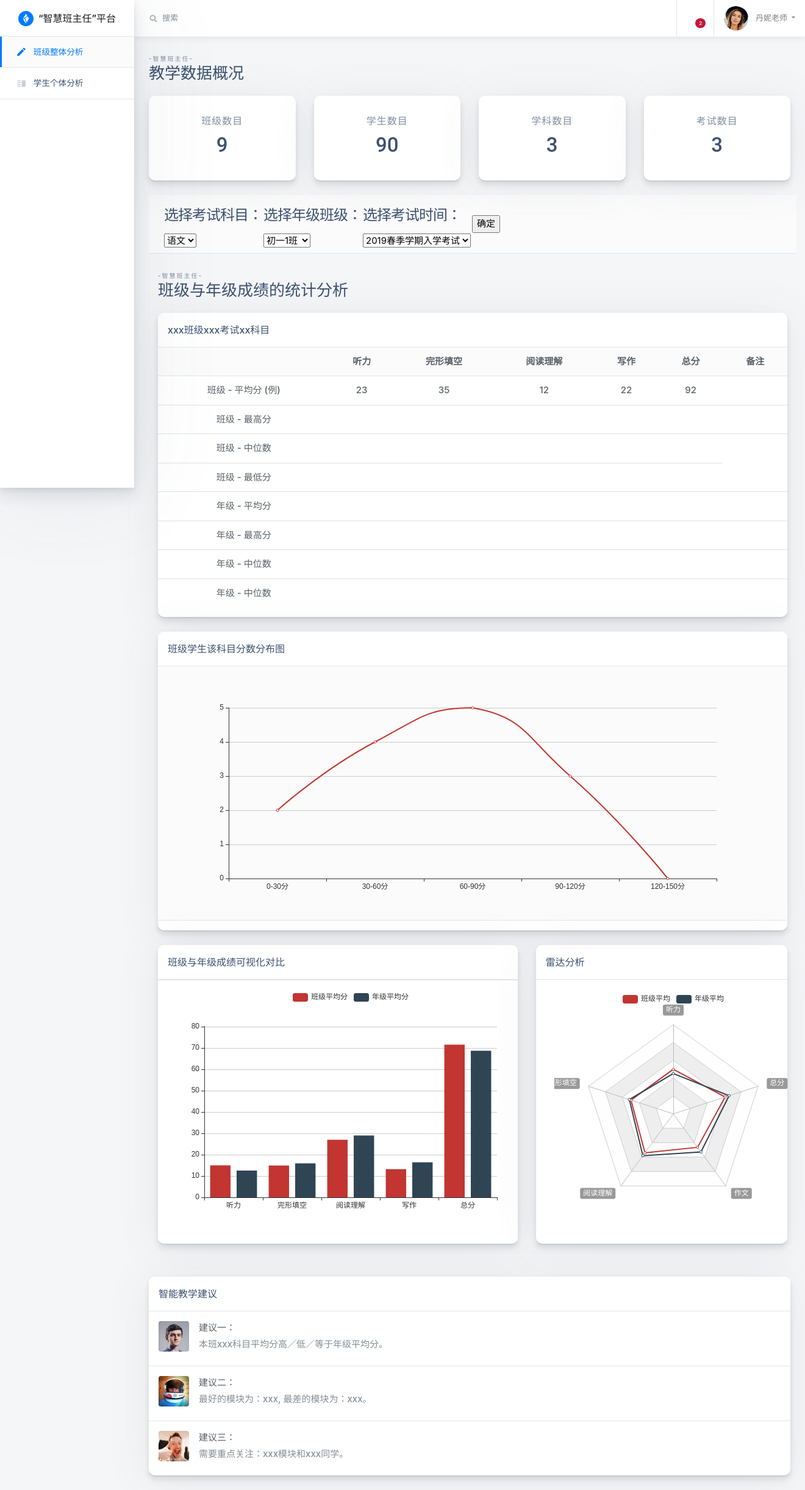
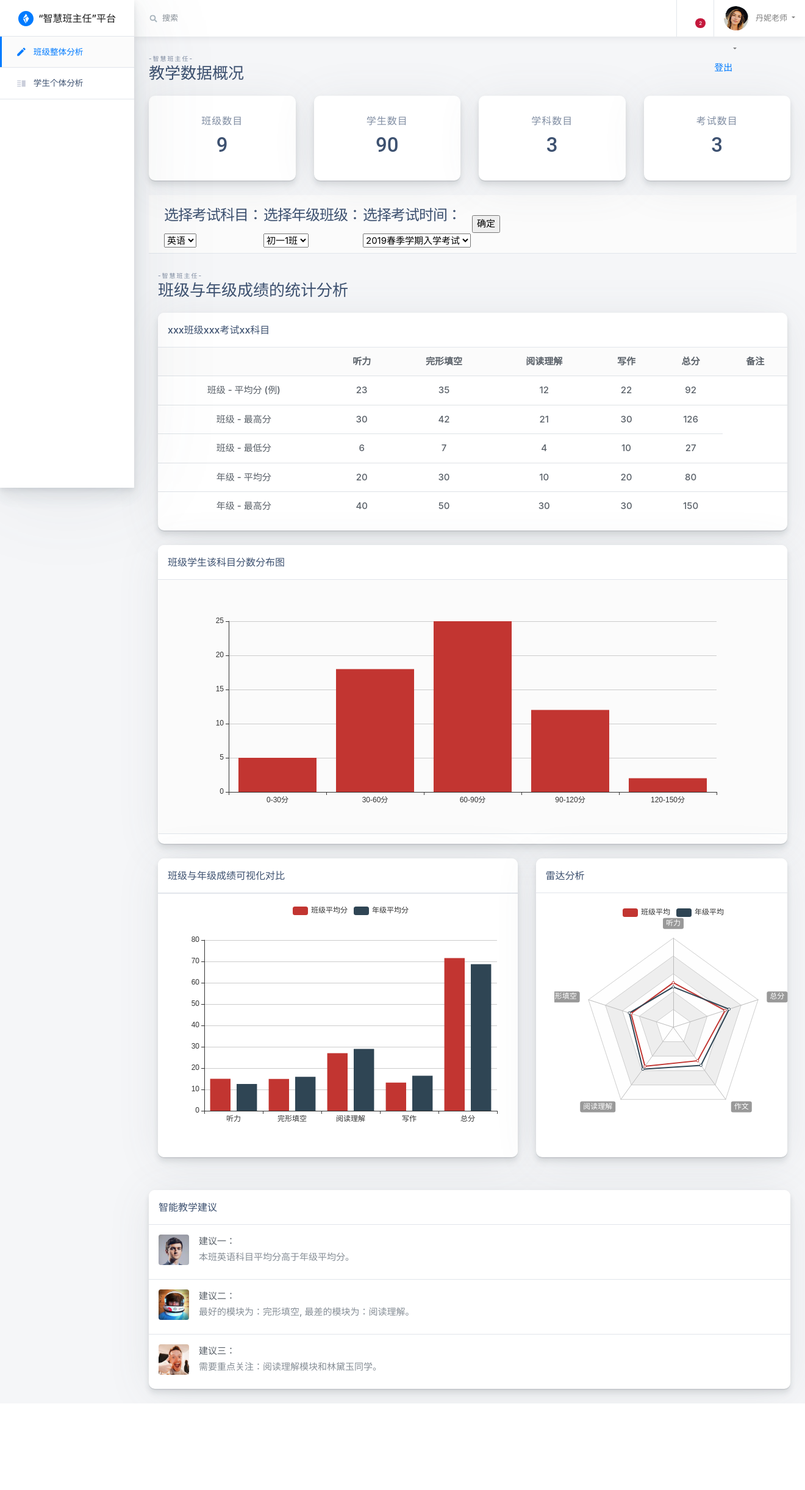
Before and after one commit to Cloooooud/Utopya, a Django app: page /Home_page_class_profile/ in a window 1320 px wide. Shown: the whole page at 61% size. After the commit the page ends 2302 px from the top, so only its background shows below. Run offline with Django 3.2, Linux system fonts and the light colour scheme; some libraries are stand-ins or nearby versions.

Commit message:
love you 3000

```diff
--- a/templates/Home_page_class_profile.html
+++ b/templates/Home_page_class_profile.html
@@ -3,7 +3,7 @@
   <head>
     <meta charset="utf-8">
     <meta http-equiv="x-ua-compatible" content="ie=edge">
-    <title>Shards Dashboard Lite - Free Bootstrap Admin Template – DesignRevision</title>
+    <title>分析主页</title>
     <meta name="description" content="A high-quality &amp; free Bootstrap admin dashboard template pack that comes with lots of templates and components.">
     <meta name="viewport" content="width=device-width, initial-scale=1, shrink-to-fit=no">
     <link href="https://use.fontawesome.com/releases/v5.0.6/css/all.css" rel="stylesheet">
@@ -86,9 +86,8 @@
                         </div>
                       </div>
                       <div class="notification__content">
-                        <span class="notification__category">Analytics</span>
-                        <p>Your website’s active users count increased by
-                          <span class="text-success text-semibold">28%</span> in the last week. Great job!</p>
+                        <span class="notification__category">通知</span>
+                        <p>2019-2020学年期末成绩更新啦！</p>
                       </div>
                     </a>
                     <a class="dropdown-item" href="#">
@@ -98,18 +97,21 @@
                         </div>
                       </div>
                       <div class="notification__content">
-                        <span class="notification__category">Sales</span>
-                        <p>Last week your store’s sales count decreased by
-                          <span class="text-danger text-semibold">5.52%</span>. It could have been worse!</p>
+                        <span class="notification__category">建议</span>
+                        <p>点击此处查看网页使用建议</p>
                       </div>
                     </a>
-                    <a class="dropdown-item notification__all text-center" href="#"> View all Notifications </a>
+                    <a class="dropdown-item notification__all text-center" href="#"> 展开 </a>
                   </div>
                 </li>
                 <li class="nav-item dropdown">
                   <a class="nav-link dropdown-toggle text-nowrap px-3" data-toggle="dropdown" href="#" role="button" aria-haspopup="true" aria-expanded="false">
                     <img class="user-avatar rounded-circle mr-2" src="http://13.75.45.244:8000/static/images/main_analyze_profile_pages/avatars/0.jpg" alt="User Avatar">
                     <span class="d-none d-md-inline-block">丹妮老师</span>
+                  </a>
+                  <a class="nav-link dropdown-toggle text-nowrap px-3" data-toggle="dropdown" href="#" role="button" aria-haspopup="true" aria-expanded="false">
+                    <img class="user-avatar rounded-circle mr-2" >
+                    <a href = "http://13.75.45.244:8000/teacher_login/"><span class="d-none d-md-inline-block">登出</span></a>
                   </a>
 
                 </li>
@@ -213,8 +215,6 @@
 	<td>
 	<h2><font size="5.5">选择考试科目：</font></h2>
 	<select name="drop2" class="ui-select">
-					<option value="0">语文</option>
-					<option value="1">数学</option>
 					<option value="2">英语</option>
 	</select>
 	</td>
@@ -223,24 +223,14 @@
 	<h2><font size="5.5">选择年级班级：</font></h2>
 	<select name="drop3" class="ui-select">
 					<option value="0">初一1班</option>
-					<option value="1">初一2班</option>
-					<option value="2">初一3班</option>
-					<option value="2">初二1班</option>
-					<option value="2">初二2班</option>
-					<option value="2">初二3班</option>
-					<option value="2">初三1班</option>
-					<option value="2">初三2班</option>
-					<option value="2">初三3班</option>
 	</select>
 	</td>
 	<td>
 	<h2><font size="5.5">选择考试时间：</font></h2>
 	<select name="drop1" class="ui-select" index=40px>
-					<option value="0">2019春季学期入学考试</option>
-					<option value="1">2019春季学期期中测试</option>
-					<option value="2">2019春季学期期末测试</option>		</select>
+          <option value="0">2019春季学期入学考试</option>
+        	</select>
 	</td>
-
 	<td>
 				<input type="submit" value="确定" />
 	</td></tr></table></form></div></div>
@@ -288,64 +278,37 @@
                         </tr>
                         <tr>
                           <td>班级 - 最高分</td>
-                          <td> </td>
-                          <td> </td>
-                          <td> </td>
-                          <td> </td>
-                          <td> </td>
-                          <td> </td>
-                        </tr>
-                        <tr>
-                          <td>班级 - 中位数</td>
-                          <td> </td>
-                          <td> </td>
-                          <td> </td>
-                          <td> </td>
-                          <td> </td>
+                          <td> 30</td>
+                          <td> 42 </td>
+                          <td> 21 </td>
+                          <td> 30</td>
+                          <td> 126 </td>
                           <td> </td>
                         </tr>
                         <tr>
                           <td>班级 - 最低分</td>
-                          <td> </td>
-                          <td> </td>
-                          <td> </td>
-                          <td> </td>
+                          <td> 6</td>
+                          <td> 7</td>
+                          <td> 4</td>
+                          <td> 10</td>
+                          <td> 27 </td>
+                        </tr>
+          		          <tr>
+                          <td>年级 - 平均分</td>
+                          <td>20 </td>
+                          <td> 30 </td>
+                          <td> 10</td>
+                          <td> 20 </td>
+                          <td> 80 </td>
                           <td> </td>
                         </tr>
-          		<tr>
-                          <td>年级 - 平均分</td>
-                          <td> </td>
-                          <td> </td>
-                          <td> </td>
-                          <td> </td>
-                          <td> </td>
-                          <td> </td>
-                        </tr>
-          		<tr>
+          		          <tr>
                           <td>年级 - 最高分</td>
-                          <td> </td>
-                          <td> </td>
-                          <td> </td>
-                          <td> </td>
-                          <td> </td>
-                          <td> </td>
-                        </tr>
-			<tr>
-                          <td>年级 - 中位数</td>
-                          <td> </td>
-                          <td> </td>
-                          <td> </td>
-                          <td> </td>
-                          <td> </td>
-                          <td> </td>
-                        </tr>
-			<tr>
-                          <td>年级 - 中位数</td>
-                          <td> </td>
-                          <td> </td>
-                          <td> </td>
-                          <td> </td>
-                          <td> </td>
+                          <td> 40 </td>
+                          <td> 50 </td>
+                          <td> 30 </td>
+                          <td> 30</td>
+                          <td> 150 </td>
                           <td> </td>
                         </tr>
                       </tbody>
@@ -385,8 +348,8 @@
         type: 'value'
     },
     series: [{
-        data: [2, 4, 5, 3, 0],
-        type: 'line',
+        data: [5, 18, 25, 12, 2],
+        type: 'bar',
         smooth: true
     }]
 };
@@ -532,7 +495,7 @@
                         <div class="blog-comments__meta text-muted">
                           <a class="text-secondary" href="#">建议一：</a>
                         </div>
-                        <p class="m-0 my-1 mb-2 text-muted">本班xxx科目平均分高／低／等于年级平均分。</p>
+                        <p class="m-0 my-1 mb-2 text-muted">本班英语科目平均分高于年级平均分。</p>
                                              </div>
                     </div>
                     <div class="blog-comments__item d-flex p-3">
@@ -542,7 +505,7 @@
                         <div class="blog-comments__meta text-muted">
                           <a class="text-secondary" href="#">建议二：</a>
                         </div>
-                        <p class="m-0 my-1 mb-2 text-muted">最好的模块为：xxx, 最差的模块为：xxx。</p>
+                        <p class="m-0 my-1 mb-2 text-muted">最好的模块为：完形填空, 最差的模块为：阅读理解。</p>
                                              </div>
                     </div>
                     <div class="blog-comments__item d-flex p-3">
@@ -552,7 +515,7 @@
                         <div class="blog-comments__meta text-muted">
                           <a class="text-secondary" href="#">建议三：</a>
                         </div>
-                        <p class="m-0 my-1 mb-2 text-muted">需要重点关注：xxx模块和xxx同学。</p>
+                        <p class="m-0 my-1 mb-2 text-muted">需要重点关注：阅读理解模块和林黛玉同学。</p>
                                               </div>
                     </div>
                   </div>
```
Also changed, not shown: templates/grades_upload.html (+4 -3 lines), templates/students_profile.html (+48 -46 lines), templates/upload_grades_selection_meau.html (+6 -6 lines).
